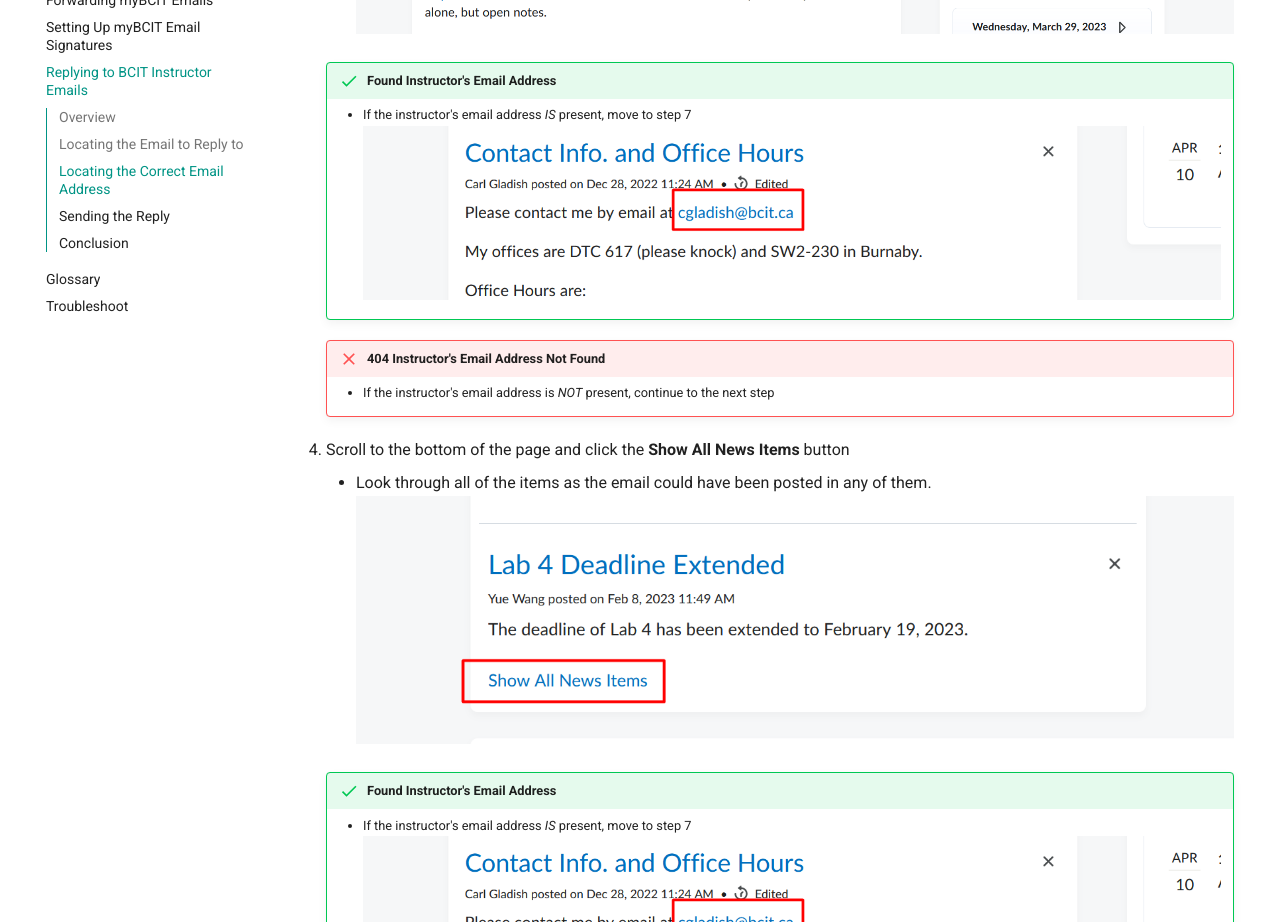
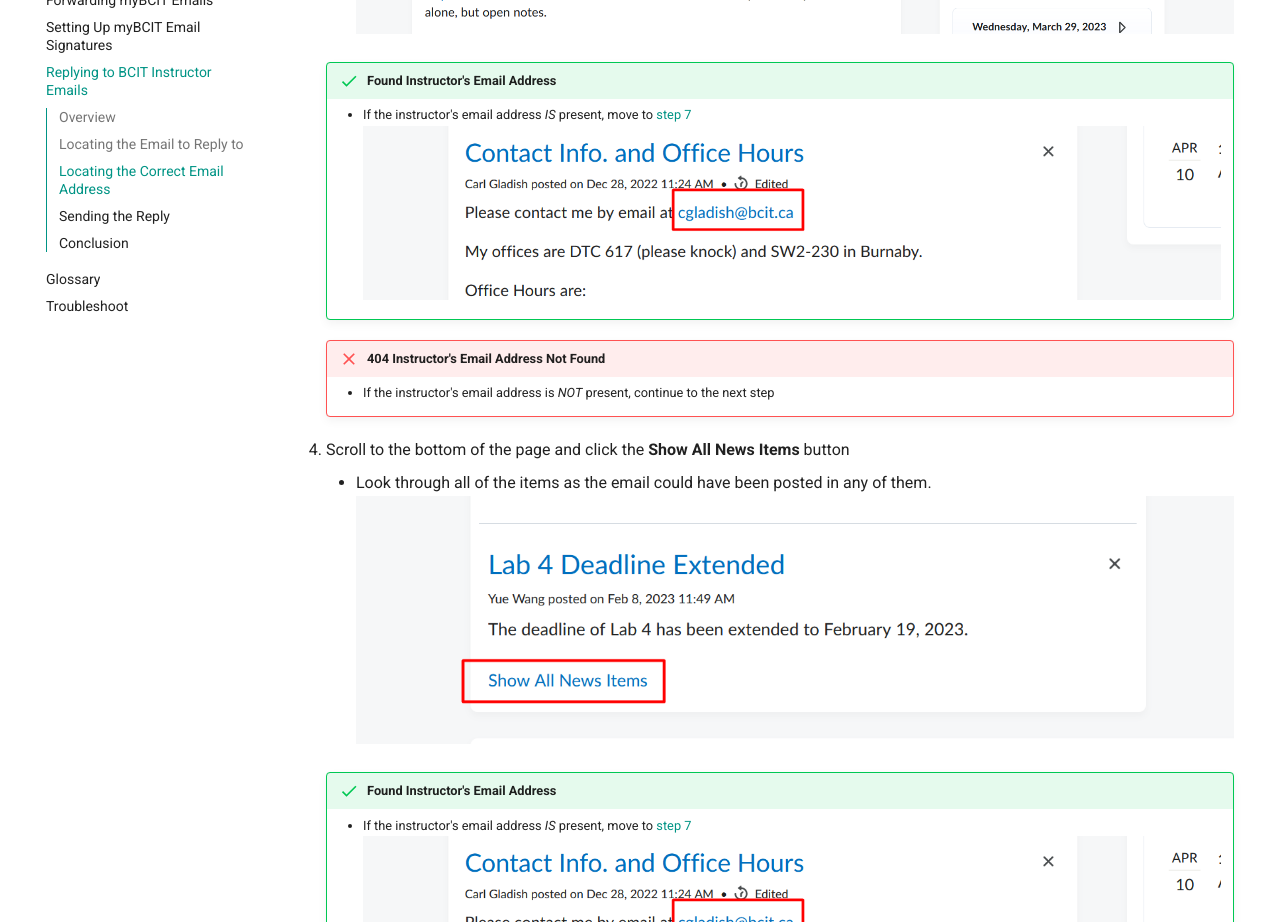
Before and after one commit to cdoig4/Colin-Patty_User_Guide, an MkDocs documentation site: the page built from docs/Task-3.md, in a window 1280 px wide and 1400 px high, scrolled down 2481 px. Shown: the part 153-1075 px from the top of the window. Built offline with MkDocs 1.6.1 and Material for MkDocs 9.7.7, drawn with Linux system fonts in a browser that asks for light colours; emoji names are drawn with the system emoji font; part of the change alters nothing that is shown; some of the changed text lies outside the part shown.

```diff
--- a/docs/Task-3.md
+++ b/docs/Task-3.md
@@ -39,7 +39,7 @@ This section will instruct you on how to reply to your BCIT instructor's email c
     ![image](./Colin's_Screenshots/Course_Home_News.png)
 
     !!! Success "Found Instructor's Email Address"
-        + If the instructor's email address *IS* present, move to step 7
+        + If the instructor's email address *IS* present, move to [step 7](#step7)
         ![image](./Colin's_Screenshots/Content_Page_Email_Success.png)
 
     !!! Failure "404 Instructor's Email Address Not Found"
@@ -50,7 +50,7 @@ This section will instruct you on how to reply to your BCIT instructor's email c
     ![image](./Colin's_Screenshots/Show_All_News_Button.png)
 
     !!! Success "Found Instructor's Email Address"
-        + If the instructor's email address *IS* present, move to step 7
+        + If the instructor's email address *IS* present, move to [step 7](#step7)
         ![image](./Colin's_Screenshots/Content_Page_Email_Success.png)
 
     !!! Failure "404 Instructor's Email Address Not Found"
@@ -62,7 +62,7 @@ This section will instruct you on how to reply to your BCIT instructor's email c
         * Some instructor's do not post their course outlines on their course page. In this case [follow this link](https://www.bcit.ca/outlines/) and search for the correct course.
 
     !!! Success "Found Instructor's Email Address"
-        + If the instructor's email *IS* present, move to step 7
+        + If the instructor's email *IS* present, move to [step 7](#step7)
         ![image](./Colin's_Screenshots/Course_Outline_Success.png)
 
     !!! Failure "404 Instructor's Email Not Found Address"
@@ -70,7 +70,7 @@ This section will instruct you on how to reply to your BCIT instructor's email c
 
 6. Access the [**BCIT Faculty Directory**](https://www.bcit.ca/contacts/) and search for the instructor's contact information.
 ![image](./Colin's_Screenshots/Faculty_Contact_Success.png)
-7. Copy the email address and navigate back to your myBCIT email tab.
+7. <span id="step7"> Copy the email address and navigate back to your myBCIT email tab.
 
 ### Sending the Reply
 
```
